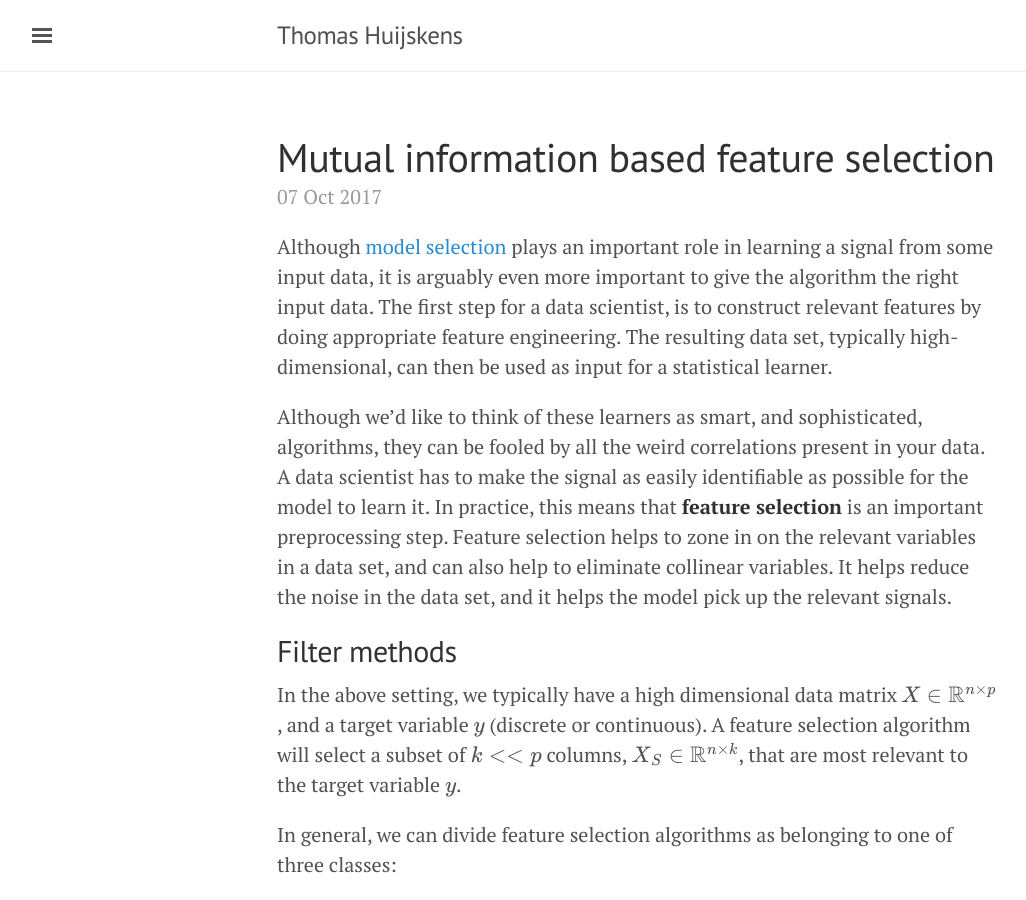
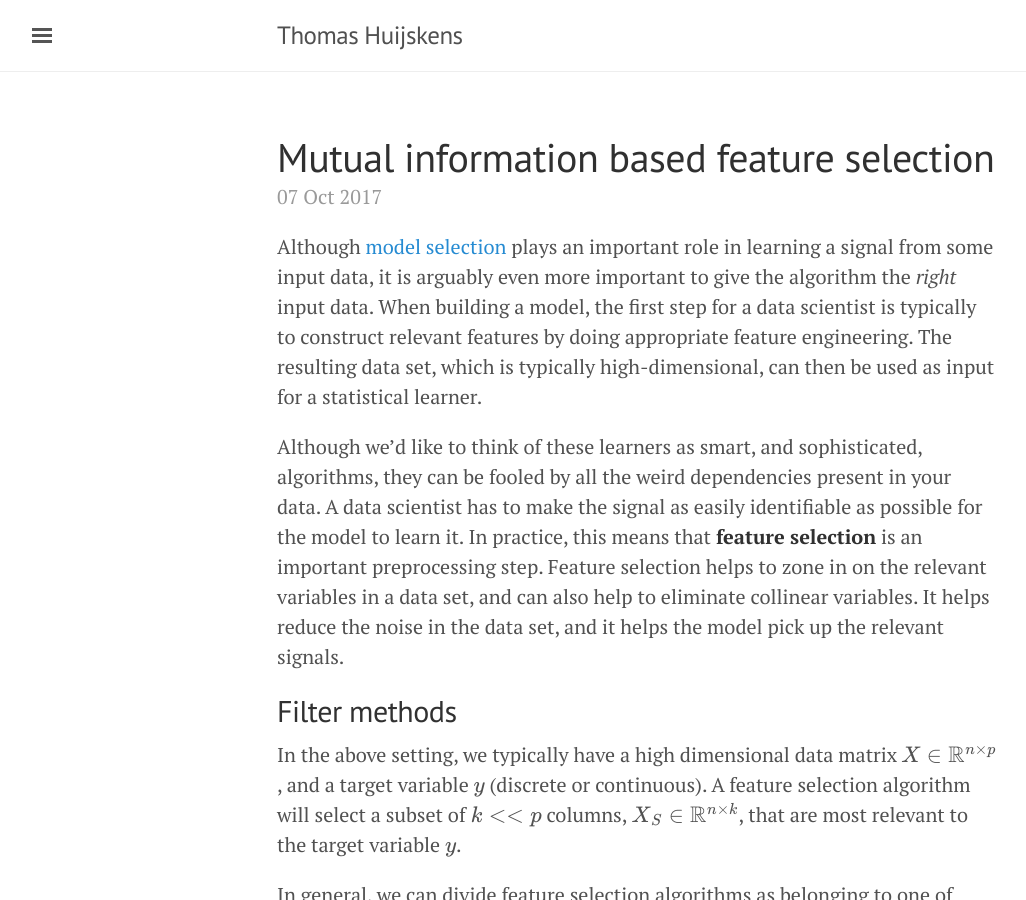
Before and after one commit to thuijskens/thuijskens.github.io, a Jekyll site: the page built from _posts/2017-10-07-feature-selection.md, in a window 1280 px wide and 900 px high. Shown: the whole window, without its empty margins (3-1029 px from the left). Built offline with Jekyll 4.4.1, drawn with Linux system fonts in a browser that asks for light colours; formulas are drawn with MathJax 3.

Commit message:
Minor changes to introduction.

```diff
--- a/_posts/2017-10-07-feature-selection.md
+++ b/_posts/2017-10-07-feature-selection.md
@@ -3,9 +3,9 @@ layout: post
 title: "Mutual information based feature selection"
 ---
 
-Although [model selection](https://thuijskens.github.io/2016/12/29/bayesian-optimisation/) plays an important role in learning a signal from some input data, it is arguably even more important to give the algorithm the right input data. The first step for a data scientist, is to construct relevant features by doing appropriate feature engineering. The resulting data set, typically high-dimensional, can then be used as input for a statistical learner.
+Although [model selection](https://thuijskens.github.io/2016/12/29/bayesian-optimisation/) plays an important role in learning a signal from some input data, it is arguably even more important to give the algorithm the *right* input data. When building a model, the first step for a data scientist is typically to construct relevant features by doing appropriate feature engineering. The resulting data set, which is typically high-dimensional, can then be used as input for a statistical learner.
 
-Although we'd like to think of these learners as smart, and sophisticated, algorithms, they can be fooled by all the weird correlations present in your data. A data scientist has to make the signal as easily identifiable as possible for the model to learn it. In practice, this means that **feature selection** is an important preprocessing step. Feature selection helps to zone in on the relevant variables in a data set, and can also help to eliminate collinear variables. It helps reduce the noise in the data set, and it helps the model pick up the relevant signals.
+Although we'd like to think of these learners as smart, and sophisticated, algorithms, they can be fooled by all the weird dependencies present in your data. A data scientist has to make the signal as easily identifiable as possible for the model to learn it. In practice, this means that **feature selection** is an important preprocessing step. Feature selection helps to zone in on the relevant variables in a data set, and can also help to eliminate collinear variables. It helps reduce the noise in the data set, and it helps the model pick up the relevant signals.
 
 ## Filter methods
 
```
